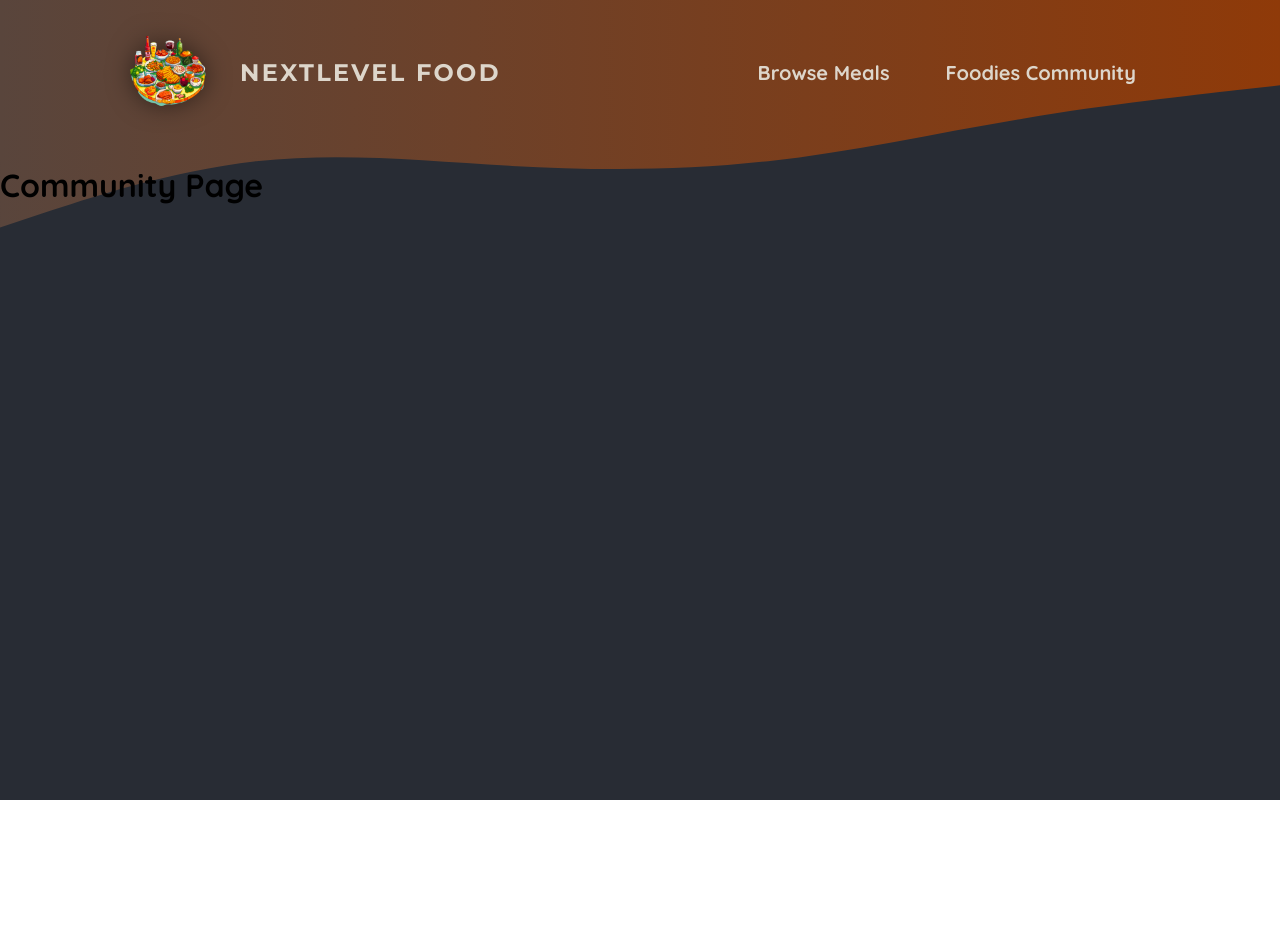
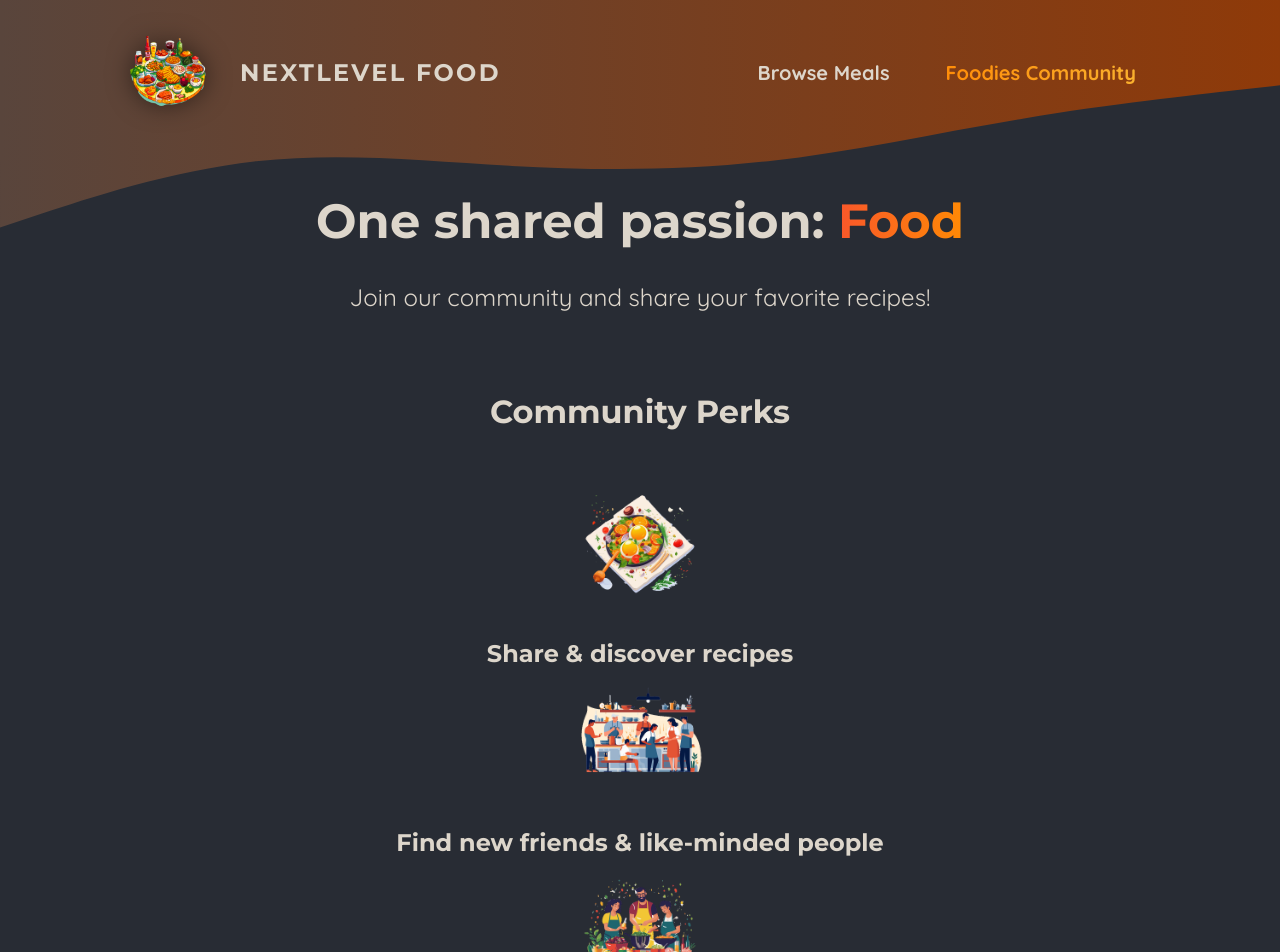
Before and after one commit to Gudratliishere/foodies, a Next.js app: page /community in a window 1280 px wide. Shown: the top 952 px of the page. Before the commit the page ends 800 px from the top, so only its background shows below. Built offline with nearby package versions, Linux system fonts and the light colour scheme.

Commit message:
448: use client components efficiently

```diff
--- a/app/community/page.js
+++ b/app/community/page.js
@@ -1,3 +1,40 @@
+import Image from 'next/image';
+
+import mealIcon from '@/assets/icons/meal.png';
+import communityIcon from '@/assets/icons/community.png';
+import eventsIcon from '@/assets/icons/events.png';
+import classes from './page.module.css';
+
 export default function CommunityPage() {
-  return <h1>Community Page</h1>
+  return (
+      <>
+        <header className={classes.header}>
+          <h1>
+            One shared passion: <span className={classes.highlight}>Food</span>
+          </h1>
+          <p>Join our community and share your favorite recipes!</p>
+        </header>
+        <main className={classes.main}>
+          <h2>Community Perks</h2>
+
+          <ul className={classes.perks}>
+            <li>
+              <Image src={mealIcon} alt="A delicious meal" />
+              <p>Share & discover recipes</p>
+            </li>
+            <li>
+              <Image src={communityIcon} alt="A crowd of people, cooking" />
+              <p>Find new friends & like-minded people</p>
+            </li>
+            <li>
+              <Image
+                  src={eventsIcon}
+                  alt="A crowd of people at a cooking event"
+              />
+              <p>Participate in exclusive events</p>
+            </li>
+          </ul>
+        </main>
+      </>
+  );
 }
--- /dev/null
+++ b/app/community/page.module.css
@@ -0,0 +1,61 @@
+.header {
+    gap: 3rem;
+    margin: 3rem auto 5rem auto;
+    width: 90%;
+    max-width: 75rem;
+    color: #ddd6cb;
+    font-size: 1.5rem;
+    text-align: center;
+}
+
+.header h1 {
+    font-family: 'Montserrat', sans-serif;
+}
+
+.highlight {
+    background: linear-gradient(90deg, #f9572a, #ff8a05);
+    background-clip: text;
+    -webkit-background-clip: text;
+    -webkit-text-fill-color: transparent;
+}
+
+.main {
+    width: 90%;
+    max-width: 40rem;
+    margin: 0 auto;
+    text-align: center;
+}
+
+.main h2 {
+    font-family: 'Montserrat', sans-serif;
+    font-size: 2rem;
+    margin-bottom: 3rem;
+    color: #ddd6cb;
+}
+
+.perks {
+    list-style: none;
+    margin: 3rem 0;
+    padding: 0;
+}
+
+.perks li {
+    display: flex;
+    flex-direction: column;
+    align-items: center;
+    gap: 2rem;
+}
+
+.perks img {
+    width: 8rem;
+    height: 8rem;
+    object-fit: contain;
+}
+
+.perks p {
+    font-family: 'Montserrat', sans-serif;
+    font-size: 1.5rem;
+    font-weight: bold;
+    margin: 0;
+    color: #ddd6cb;
+}
--- a/components/main-header/main-header.js
+++ b/components/main-header/main-header.js
@@ -3,6 +3,7 @@
 import styles from './main-header.module.css'
 import Image from "next/image";
 import MainHeaderBackground from "@/components/main-header/main-header-background";
+import NavLink from "@/components/main-header/nav-link";
 
 export default function MainHeader() {
     return <>
@@ -15,10 +16,10 @@
             <nav className={styles.nav}>
                 <ul>
                     <li>
-                        <Link href="/meals">Browse Meals</Link>
+                        <NavLink href="/meals">Browse Meals</NavLink>
                     </li>
                     <li>
-                        <Link href="/commmunity">Foodies Community</Link>
+                        <NavLink href="/community">Foodies Community</NavLink>
                     </li>
                 </ul>
             </nav>
--- a/components/main-header/main-header.module.css
+++ b/components/main-header/main-header.module.css
@@ -21,30 +21,6 @@
     font-size: 1.25rem;
 }
 
-.nav a {
-    text-decoration: none;
-    color: #ddd6cb;
-    font-weight: bold;
-    padding: 0.5rem 1rem;
-    border-radius: 0.5rem;
-}
-
-.nav a:hover,
-.nav a:active {
-    background: linear-gradient(90deg, #ff8a05, #f9b331);
-    background-clip: text;
-    -webkit-background-clip: text;
-    -webkit-text-fill-color: transparent;
-    text-shadow: 0 0 18px rgba(248, 190, 42, 0.8);
-}
-
-.active {
-    background: linear-gradient(90deg, #ff8a05, #f9b331);
-    background-clip: text;
-    -webkit-background-clip: text;
-    -webkit-text-fill-color: transparent;
-}
-
 .logo {
     display: flex;
     align-items: center;
--- /dev/null
+++ b/components/main-header/nav-link.js
@@ -0,0 +1,16 @@
+'use client'
+
+import Link from "next/link";
+import {usePathname} from "next/navigation";
+import styles from './nav-link.module.css'
+
+export default function NavLink({children, href}) {
+    const path = usePathname();
+
+    return (
+        <Link href={href}
+              className={path.startsWith(href) ? `${styles.link} ${styles.active}` : styles.link}>
+            {children}
+        </Link>
+    )
+}
--- /dev/null
+++ b/components/main-header/nav-link.module.css
@@ -0,0 +1,23 @@
+.active {
+    background: linear-gradient(90deg, #ff8a05, #f9b331);
+    background-clip: text;
+    -webkit-background-clip: text;
+    -webkit-text-fill-color: transparent;
+}
+
+.link {
+    text-decoration: none;
+    color: #ddd6cb;
+    font-weight: bold;
+    padding: 0.5rem 1rem;
+    border-radius: 0.5rem;
+}
+
+.link:hover,
+.link:active {
+    background: linear-gradient(90deg, #ff8a05, #f9b331);
+    background-clip: text;
+    -webkit-background-clip: text;
+    -webkit-text-fill-color: transparent;
+    text-shadow: 0 0 18px rgba(248, 190, 42, 0.8);
+}
```
